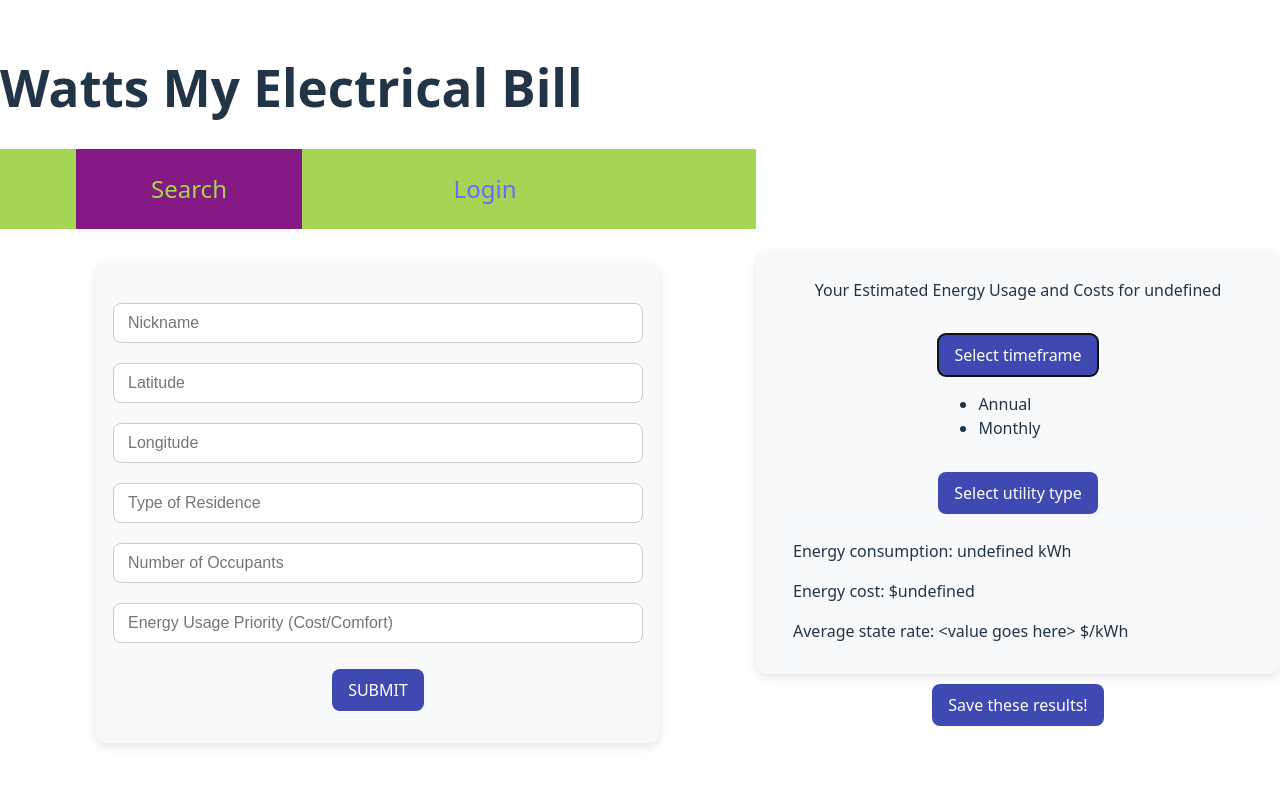
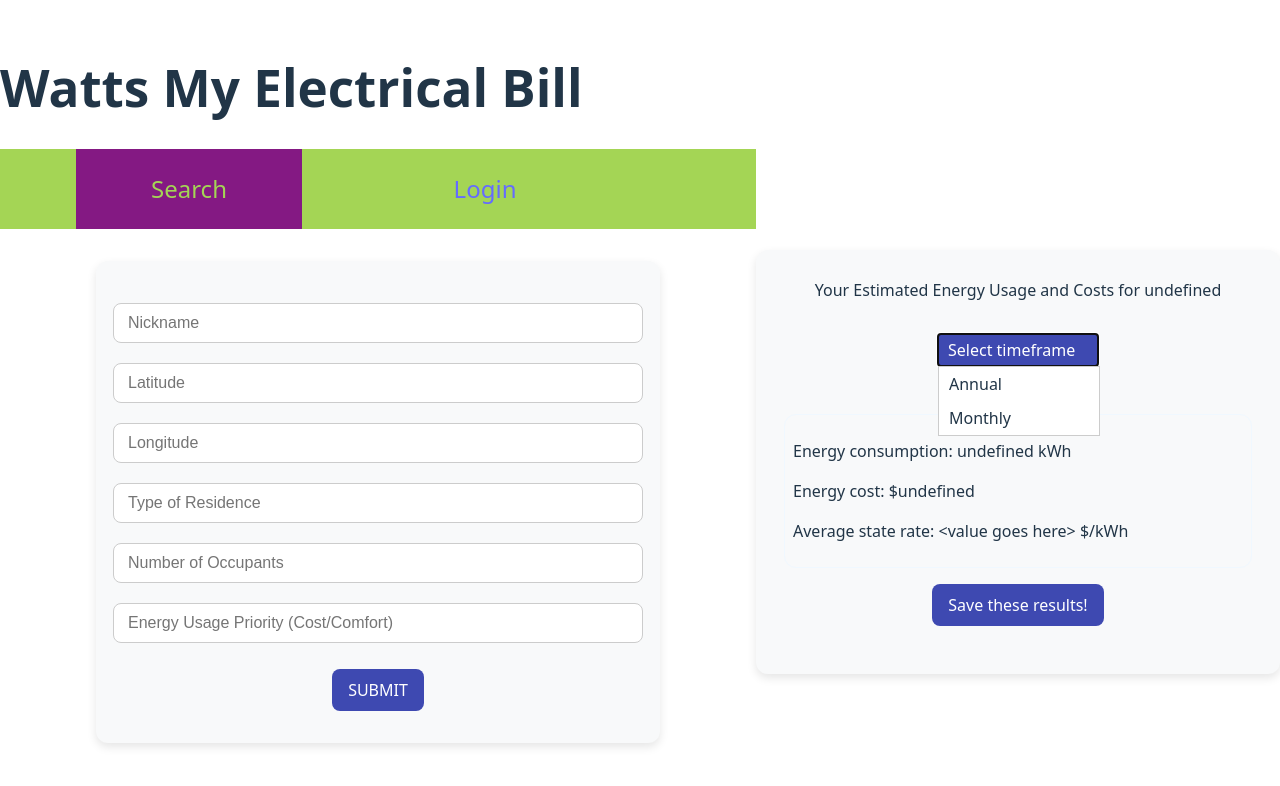
Before and after one commit to mkendall42/Watts-My-Electricity-Bill-FE-updates, a React (Vite) app: page / in a window 1280 px wide. Both pictures are taken after a click on the button "Select timeframe". Shown: the top 786 px of the page. Built offline with nearby package versions, Linux system fonts and the light colour scheme.

Commit message:
Add DropdownMenuContainer basic CSS config

```diff
--- a/src/DropdownMenuContainer/DropdownMenuContainer.css
+++ b/src/DropdownMenuContainer/DropdownMenuContainer.css
@@ -0,0 +1,33 @@
+.dropdown {
+    position: relative;
+    display: inline-block;
+}
+
+.dropdown-button {
+    padding: 5px 10px 5px 10px;
+    min-width: 160px;
+    text-align: left;
+    border-radius: 2px;
+}
+
+.dropdown-list {
+    position: absolute;
+    top: 100%;
+    left: 0;
+    background-color: #fff;
+    border: 1px solid #ccc;
+    list-style: none;
+    padding: 0;
+    margin: 0;
+    min-width: 160px;
+    z-index: 1;
+}
+
+.dropdown-item {
+    padding: 5px 10px 5px 10px;
+    cursor: pointer;
+}
+
+.dropdown-item:hover {
+    background-color: #6f7cf5;
+}
--- a/src/DropdownMenuContainer/DropdownMenuContainer.jsx
+++ b/src/DropdownMenuContainer/DropdownMenuContainer.jsx
@@ -22,7 +22,7 @@ function DropdownMenuContainer({ itemsList, defaultText, processSelection }) {
 
     const menuItems = itemsList.map((item) => {
         return (
-            <li key={item} onClick={() => selectItem(item)}>
+            <li className="dropdown-item" key={item} onClick={() => selectItem(item)}>
                 {item}
             </li>
         )
@@ -31,13 +31,13 @@ function DropdownMenuContainer({ itemsList, defaultText, processSelection }) {
     //Handle highlighting in CSS file eventually!
 
     return (
-        <div>
-            <button onClick={() => toggleMenu()}>
+        <div className="dropdown">
+            <button className="dropdown-button" onClick={() => toggleMenu()}>
                 {selectedItem ? selectedItem : defaultText}
             </button>
             {/* Now display the list of items/options */}
             {isOpen && (
-                <ul>
+                <ul className="dropdown-list">
                     {menuItems}
                 </ul>
             )}
```
